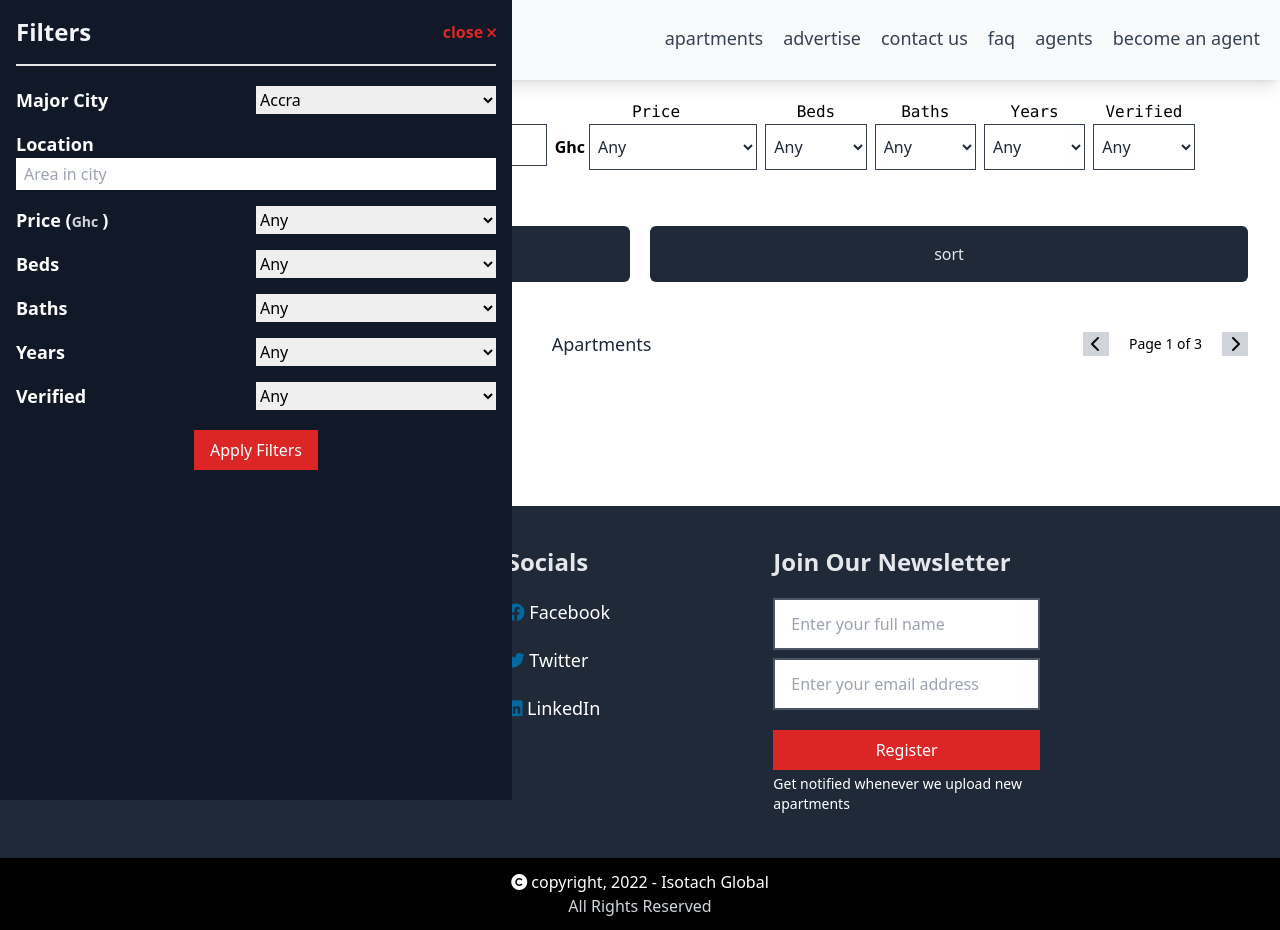
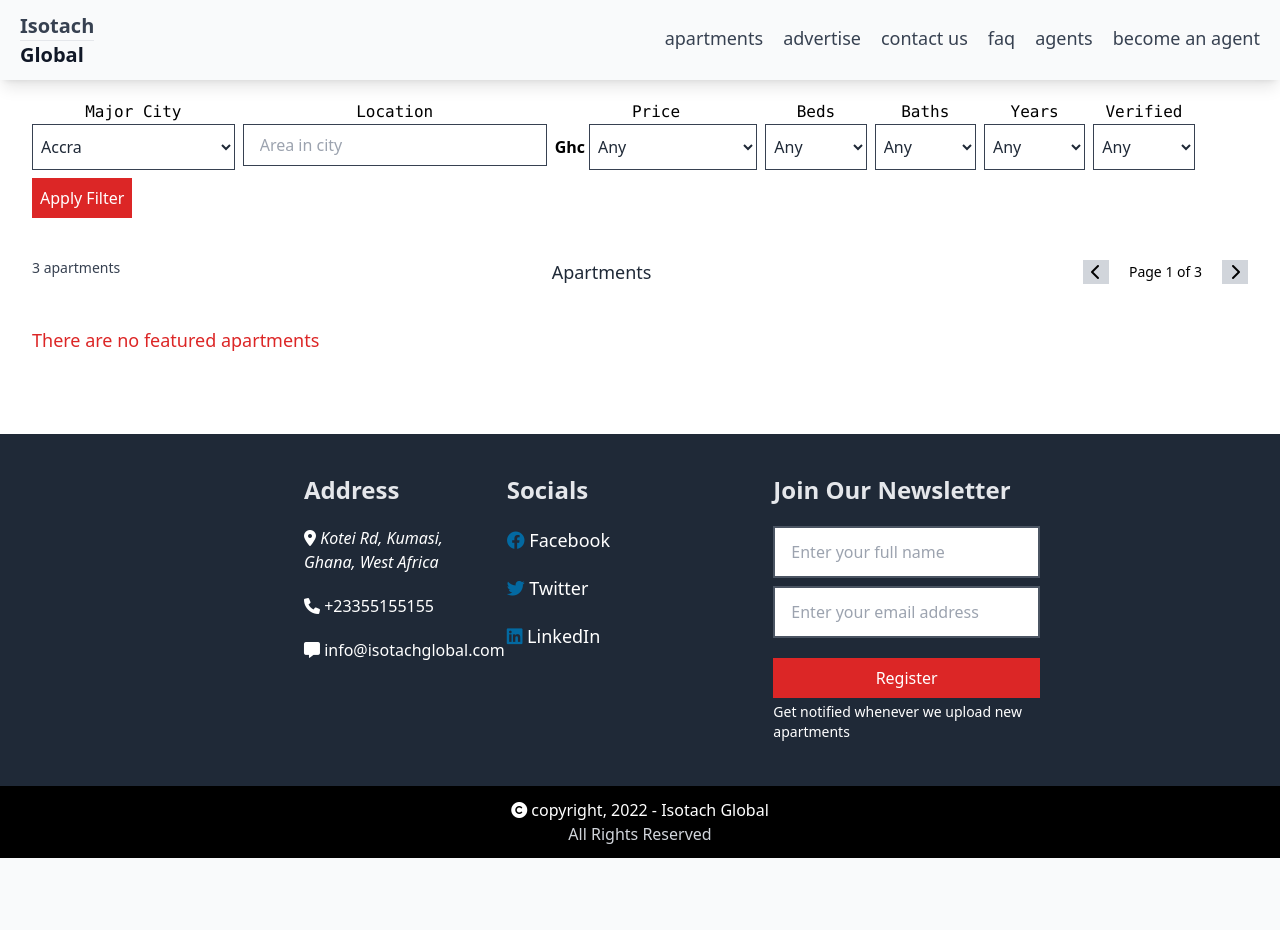
Before and after one commit to Gabriel-Rockson/isotach-global, a Django app: template templates/apartments/list-apartments.html in a window 1280 px wide. After the commit the page ends 858 px from the top, so only its background shows below. Run offline with Django 3.2, Linux system fonts and the light colour scheme; the template is opened without the code that fills it, so the values that code supplies are empty.

Commit message:
Add javascript to show and hide the filters

```diff
--- a/static/css/tailwind/global.css
+++ b/static/css/tailwind/global.css
@@ -386,6 +386,16 @@
   --tw-ring-shadow: 0 0 #0000;
   --tw-shadow: 0 0 #0000;
   --tw-shadow-colored: 0 0 #0000;
+  --tw-blur: var(--tw-empty,/*!*/ /*!*/);
+  --tw-brightness: var(--tw-empty,/*!*/ /*!*/);
+  --tw-contrast: var(--tw-empty,/*!*/ /*!*/);
+  --tw-grayscale: var(--tw-empty,/*!*/ /*!*/);
+  --tw-hue-rotate: var(--tw-empty,/*!*/ /*!*/);
+  --tw-invert: var(--tw-empty,/*!*/ /*!*/);
+  --tw-saturate: var(--tw-empty,/*!*/ /*!*/);
+  --tw-sepia: var(--tw-empty,/*!*/ /*!*/);
+  --tw-drop-shadow: var(--tw-empty,/*!*/ /*!*/);
+  --tw-filter: var(--tw-blur) var(--tw-brightness) var(--tw-contrast) var(--tw-grayscale) var(--tw-hue-rotate) var(--tw-invert) var(--tw-saturate) var(--tw-sepia) var(--tw-drop-shadow);
 }
 .static {
   position: static;
@@ -537,6 +547,9 @@
 }
 .self-center {
   align-self: center;
+}
+.overflow-y-hidden {
+  overflow-y: hidden;
 }
 .scroll-smooth {
   scroll-behavior: smooth;
@@ -783,6 +796,9 @@
 .shadow-gray-800 {
   --tw-shadow-color: #1f2937;
   --tw-shadow: var(--tw-shadow-colored);
+}
+.filter {
+  filter: var(--tw-filter);
 }
 
 /* custom classes */
@@ -1153,6 +1169,11 @@
   width: 50%;
 }
 
+.hover\:bg-gray-700:hover {
+  --tw-bg-opacity: 1;
+  background-color: rgb(55 65 81 / var(--tw-bg-opacity));
+}
+
 .hover\:text-blue-600:hover {
   --tw-text-opacity: 1;
   color: rgb(37 99 235 / var(--tw-text-opacity));
--- a/templates/apartments/list-apartments.html
+++ b/templates/apartments/list-apartments.html
@@ -103,11 +103,11 @@
     </form>
 
     <!-- Filtering System on small devices phones to tablets -->
-    <div class="">
-      <div id="filter-form-container" class="bg-gray-900 h-screen w-4/5 sm:w-3/5 md:w-2/5 fixed top-0 left-0 px-4">
+    <div id="filter-box" class="lg:hidden">
+      <div id="filter-form-container" class="hidden bg-gray-900 h-screen w-4/5 sm:w-3/5 md:w-2/5 fixed top-0 left-0 px-4">
         <div class="flex justify-between py-4 mb-5 border-b-2 border-gray-200">
           <h3 class="text-gray-100 text-2xl self-center font-bold">Filters</h3>
-          <h4 class="text-red-600 self-center cursor-pointer font-bold">close <i class="fa-solid fa-times text-sm"></i>
+          <h4 id="close-btn" class="text-red-600 self-center cursor-pointer font-bold">close <i class="fa-solid fa-times text-sm"></i>
           </h4>
         </div>
         <form method="post" action="#">
@@ -206,9 +206,9 @@
 
       <!-- The buttons to show the filters -->
       <div class="flex space-x-5 py-2">
-        <div class="bg-gray-800 rounded-md w-1/2 py-4 text-center text-gray-200 cursor-pointer">
+        <button id="filter-btn" class="bg-gray-800 hover:bg-gray-700 rounded-md w-1/2 py-4 text-center text-gray-200 cursor-pointer">
           <i class="fa-solid fa-search"></i> Filters
-        </div>
+        </button>
         <div class="w-1/2 bg-gray-800 rounded-md py-4 text-center text-gray-200 cursor-pointer">
           sort
         </div>
@@ -239,6 +239,27 @@
 
 {% block javascript %}
 <script>
+  const filter_form_container = document.getElementById("filter-form-container");
+  const filter_show_button = document.getElementById("filter-btn");
+  const filter_close_button = document.getElementById("close-btn");
+
+  function hideFilter() {
+    filter_form_container.classList.add("hidden");
+  }
+
+  function showFilter() {
+    filter_form_container.classList.remove("hidden");
+    filter_form_container.classList.add("block");
+
+    stopScrolling();
+  }
+
+  function stopScrolling() {
+    document.classList.add("overflow-y-hidden");
+  }
+
+  filter_show_button.addEventListener("click", showFilter);
+  filter_close_button.addEventListener("click", hideFilter);
 
 </script>
 {% endblock javascript %}
```
